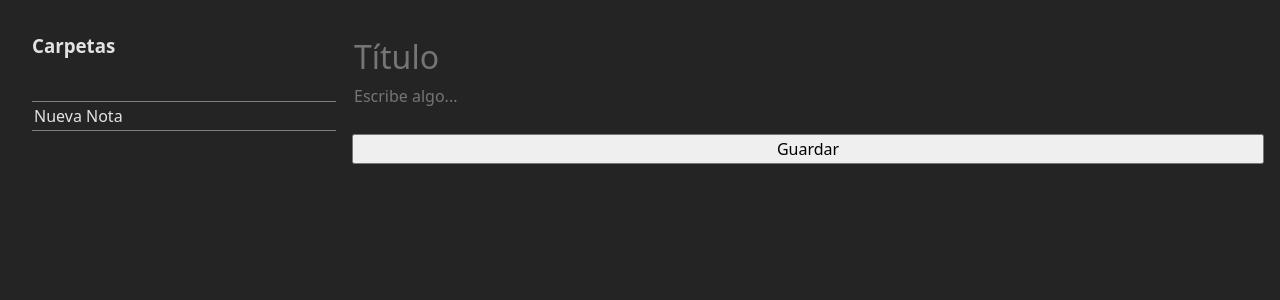
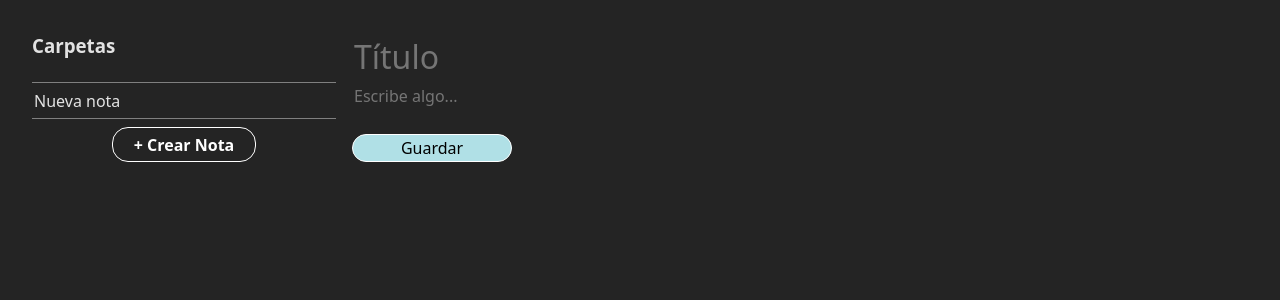
Before and after one commit to rickferrodriguez/notiki, a React (Vite) app: page / in a window 1280 px wide. Shown: the top 300 px of the page. Built offline with nearby package versions, Linux system fonts and the light colour scheme.

Commit message:
feat: save new note

```diff
--- a/src/App.tsx
+++ b/src/App.tsx
@@ -5,13 +5,13 @@ import { Notes } from './types/notes.types.ts';
 import Files from './components/Files.tsx';
 
 function App() {
-    const initialNotes: Notes[] = [{ id: 0, title: '', content: '' }];
+    const initialNotes: Notes[] = [{ id: 0, title: 'Nueva nota', content: '' }];
     const [notes, setNotes] = useState(initialNotes);
     const [actualNote, setActualNote] = useState<number>(0);
+    let formTitle = '';
+    let formContent = '';
 
     function handleSaveNote(formData: FormData) {
-        let formTitle = '';
-        let formContent = '';
         for (const [key, value] of formData.entries()) {
             if (key === 'title') {
                 formTitle = value.toString();
@@ -38,22 +38,23 @@ function App() {
                         content: formContent,
                     }),
                 ]);
-            } else {
-                console.log('nueva nota', index);
-                setNotes([
-                    ...notes,
-                    {
-                        id: index++,
-                        title: formTitle,
-                        content: formContent,
-                    },
-                ]);
             }
         });
         // window.localStorage.setItem(
         // 	newNote.id.toString(),
         // 	JSON.stringify(newNote)
         // );
+    }
+    function addNewNote() {
+        console.log('new note???', notes);
+        setNotes([
+            ...notes,
+            {
+                id: notes.length++,
+                title: formTitle === '' ? 'Nueva nota' : formTitle,
+                content: formContent,
+            },
+        ]);
     }
     function handleActualNote(idNote: number) {
         setActualNote(idNote);
@@ -63,7 +64,11 @@ function App() {
             <section className="container">
                 <aside>
                     <h1>Carpetas</h1>
-                    <Files files={notes} sendIdNote={handleActualNote}></Files>
+                    <Files
+                        files={notes}
+                        sendIdNote={handleActualNote}
+                        sendAddNewNote={() => addNewNote()}
+                    ></Files>
                 </aside>
                 <main>
                     <section className="note-section">
--- a/src/components/Button.css
+++ b/src/components/Button.css
@@ -0,0 +1,22 @@
+button {
+    border-radius: 1rem;
+    border: 1px solid white;
+    width: 10rem;
+    background-color: darkgray;
+}
+
+.add {
+    width: 9rem;
+    font-weight: bold;
+    background-color: transparent;
+    color: white;
+}
+.add:hover {
+    background-color: powderblue;
+    color: black;
+}
+
+.submit {
+    background-color: powderblue;
+    color: black;
+}
--- a/src/components/Button.tsx
+++ b/src/components/Button.tsx
@@ -1,3 +1,4 @@
+import './Button.css';
 interface ButtonProps {
     title: string;
     styleName: string;
--- a/src/components/Content.tsx
+++ b/src/components/Content.tsx
@@ -22,12 +22,7 @@ export default function Content({ sendNote }: ContentType) {
                 className="content"
                 placeholder="Escribe algo..."
             />
-            <Button
-                handleClick={() => undefined}
-                type="submit"
-                title="Guardar"
-                styleName="submit"
-            />
+            <Button type="submit" title="Guardar" styleName="submit" />
         </form>
     );
 }
--- a/src/components/Files.css
+++ b/src/components/Files.css
@@ -1,9 +1,17 @@
 ul {
     list-style: none;
     padding: 0;
+    display: grid;
+    gap: 0.5rem;
+}
+
+button {
+    justify-self: center;
 }
 
 li {
+    display: flex;
+    align-items: center;
     padding: 2px;
     border: 1px solid gray;
     border-style: solid none solid none;
--- a/src/components/Files.tsx
+++ b/src/components/Files.tsx
@@ -1,30 +1,35 @@
 import { Notes } from '../types/notes.types';
+import Button from './Button';
 import './Files.css';
 
 export default function Files({
     files,
     sendIdNote,
+    sendAddNewNote,
 }: {
     files: Notes[];
     sendIdNote: (id: number) => void;
+    sendAddNewNote: () => void;
 }) {
     function handleSendId(id: number) {
         sendIdNote(id);
     }
     function Note({ myNotes }: { myNotes: Notes[] }) {
-        if (myNotes[0].title === '') {
-            return <li>Nueva Nota</li>;
-        } else
-            return myNotes.map((file) => (
-                <li key={file.id} onClick={() => handleSendId(file.id)}>
-                    {file.title}
-                </li>
-            ));
+        return myNotes.map((file) => (
+            <li key={file.id} onClick={() => handleSendId(file.id)}>
+                {file.title}
+            </li>
+        ));
     }
     return (
         <>
             <ul>
                 <Note myNotes={files}></Note>
+                <Button
+                    title="+ Crear Nota"
+                    styleName="add"
+                    handleClick={sendAddNewNote}
+                />
             </ul>
         </>
     );
```
